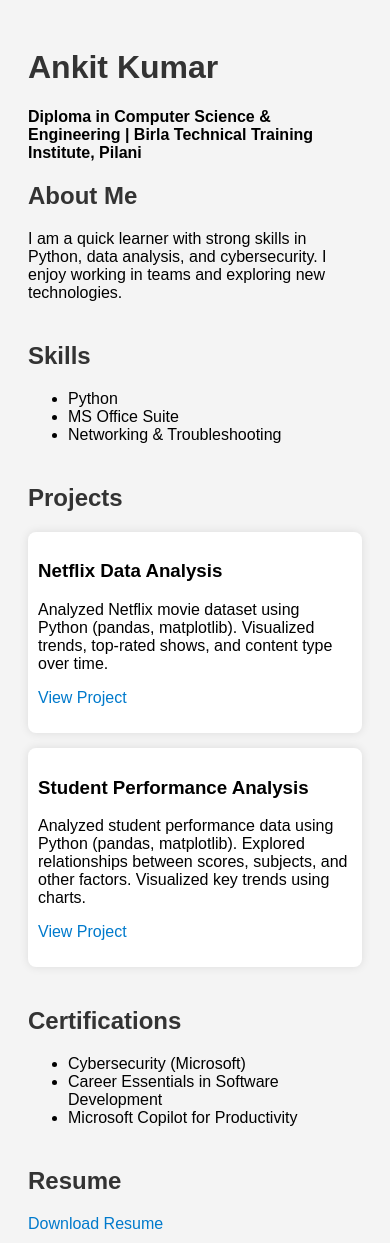
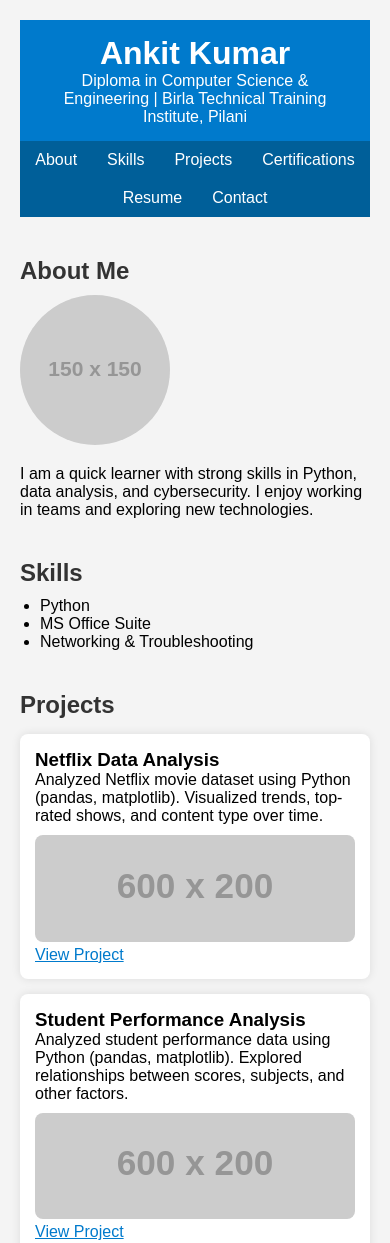
Before and after one commit to Ankitkumar532/ankit-portfolio, a plain HTML site: page index.html in a window 390 px wide. Shown: the top 1243 px of the page. Drawn offline with Linux system fonts and the light colour scheme; placeholder pictures from the web are drawn by us.

Commit message:
Replaced old portfolio with new responsive design

```diff
--- a/index.html
+++ b/index.html
@@ -3,26 +3,82 @@
 <head>
   <meta charset="UTF-8">
   <title>Ankit Kumar | Portfolio</title>
+  <meta name="viewport" content="width=device-width, initial-scale=1.0">
   <style>
-    body { font-family: Arial; padding: 20px; background: #f4f4f4; }
-    h1, h2 { color: #333; }
-    .section { margin-bottom: 40px; }
-    .project { background: white; padding: 10px; border-radius: 8px; box-shadow: 0 0 10px rgba(0,0,0,0.1); margin-top: 15px; }
-    a { color: #007acc; text-decoration: none; }
+    * { box-sizing: border-box; margin: 0; padding: 0; }
+    body { font-family: Arial, sans-serif; background: #f4f4f4; padding: 20px; }
+    header { background: #007acc; color: white; padding: 15px 20px; text-align: center; }
+    nav { background: #005f99; display: flex; flex-wrap: wrap; justify-content: center; }
+    nav a {
+      color: white;
+      padding: 10px 15px;
+      text-decoration: none;
+      display: block;
+    }
+    nav a:hover { background: #004e80; }
+
+    .section { margin: 40px 0; }
+    h2 { color: #333; margin-bottom: 10px; }
+    .profile {
+      display: flex;
+      flex-wrap: wrap;
+      align-items: center;
+      gap: 20px;
+    }
+    .profile img {
+      width: 150px;
+      height: 150px;
+      border-radius: 50%;
+      object-fit: cover;
+    }
+    .project {
+      background: white;
+      padding: 15px;
+      border-radius: 8px;
+      margin-top: 15px;
+      box-shadow: 0 0 10px rgba(0,0,0,0.1);
+    }
+    .project img {
+      width: 100%;
+      max-height: 200px;
+      object-fit: cover;
+      border-radius: 8px;
+      margin-top: 10px;
+    }
+    ul { padding-left: 20px; }
+    a { color: #007acc; }
     a:hover { text-decoration: underline; }
+
+    @media (max-width: 768px) {
+      .profile { flex-direction: column; align-items: flex-start; }
+    }
   </style>
 </head>
 <body>
 
-  <h1>Ankit Kumar</h1>
-  <p><strong>Diploma in Computer Science & Engineering | Birla Technical Training Institute, Pilani</strong></p>
+  <header>
+    <h1>Ankit Kumar</h1>
+    <p>Diploma in Computer Science & Engineering | Birla Technical Training Institute, Pilani</p>
+  </header>
 
-  <div class="section">
+  <nav>
+    <a href="#about">About</a>
+    <a href="#skills">Skills</a>
+    <a href="#projects">Projects</a>
+    <a href="#certifications">Certifications</a>
+    <a href="#resume">Resume</a>
+    <a href="#contact">Contact</a>
+  </nav>
+
+  <div class="section" id="about">
     <h2>About Me</h2>
-    <p>I am a quick learner with strong skills in Python, data analysis, and cybersecurity. I enjoy working in teams and exploring new technologies.</p>
+    <div class="profile">
+      <img src="https://via.placeholder.com/150" alt="Profile Photo">
+      <p>I am a quick learner with strong skills in Python, data analysis, and cybersecurity. I enjoy working in teams and exploring new technologies.</p>
+    </div>
   </div>
 
-  <div class="section">
+  <div class="section" id="skills">
     <h2>Skills</h2>
     <ul>
       <li>Python</li>
@@ -31,24 +87,26 @@
     </ul>
   </div>
 
-  <div class="section">
+  <div class="section" id="projects">
     <h2>Projects</h2>
 
     <div class="project">
       <h3>Netflix Data Analysis</h3>
       <p>Analyzed Netflix movie dataset using Python (pandas, matplotlib). Visualized trends, top-rated shows, and content type over time.</p>
+      <img src="https://via.placeholder.com/600x200?text=Netflix+Analysis+Screenshot" alt="Netflix Project Screenshot">
       <p><a href="https://github.com/Ankitkumar532/netflix-analysis" target="_blank">View Project</a></p>
     </div>
 
     <div class="project">
       <h3>Student Performance Analysis</h3>
-      <p>Analyzed student performance data using Python (pandas, matplotlib). Explored relationships between scores, subjects, and other factors. Visualized key trends using charts.</p>
+      <p>Analyzed student performance data using Python (pandas, matplotlib). Explored relationships between scores, subjects, and other factors.</p>
+      <img src="https://via.placeholder.com/600x200?text=Student+Performance+Screenshot" alt="Student Project Screenshot">
       <p><a href="https://github.com/Ankitkumar532/student-performance-analysis" target="_blank">View Project</a></p>
     </div>
 
   </div>
 
-  <div class="section">
+  <div class="section" id="certifications">
     <h2>Certifications</h2>
     <ul>
       <li>Cybersecurity (Microsoft)</li>
@@ -57,12 +115,12 @@
     </ul>
   </div>
 
-  <div class="section">
+  <div class="section" id="resume">
     <h2>Resume</h2>
     <p><a href="https://drive.google.com/file/d/1Cm2gtDWqLQCxc2JAx_oSrLDe5jiWdhmu/view?usp=drivesdk" target="_blank">Download Resume</a></p>
   </div>
 
-  <div class="section">
+  <div class="section" id="contact">
     <h2>Contact</h2>
     <p>Email: sumitankit92@gmail.com</p>
     <p>GitHub: <a href="https://github.com/Ankitkumar532" target="_blank">Ankitkumar532</a></p>
```
